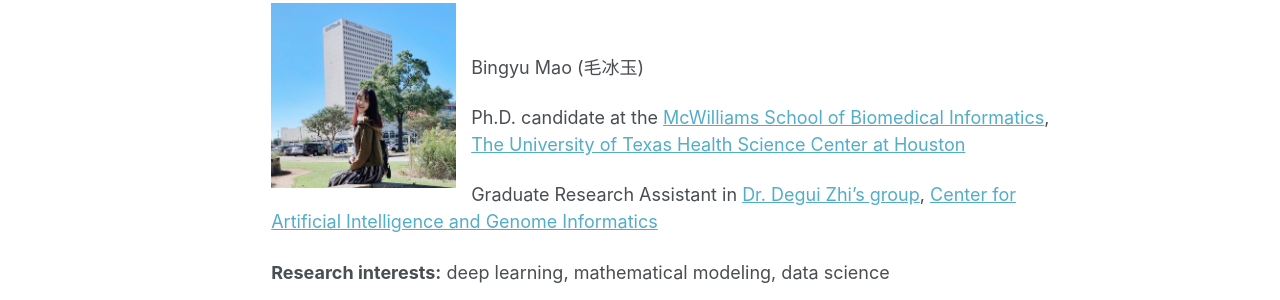
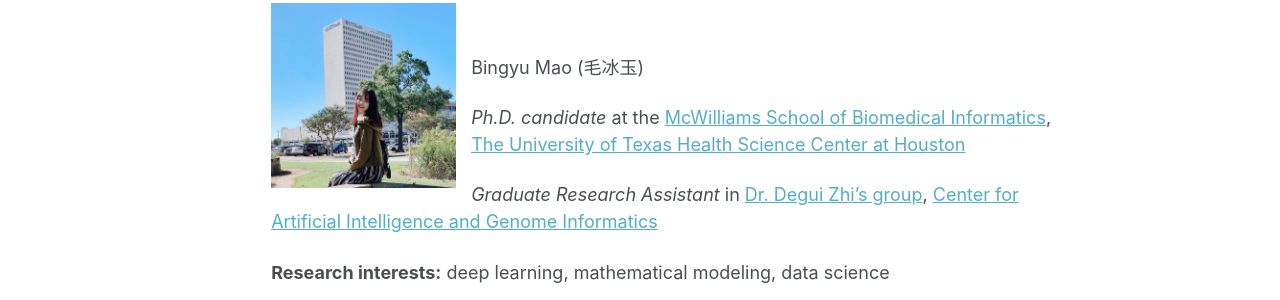
Before and after one commit to BingyuMao/BingyuMao.github.io, a Jekyll site: the page built from _pages/about.md, in a window 1280 px wide. Shown: the part 121-421 px from the top of the page. Built offline with Jekyll 4.4.1, drawn with Linux system fonts in a browser that asks for light colours.

```diff
--- a/_pages/about.md
+++ b/_pages/about.md
@@ -12,9 +12,9 @@ redirect_from:
 
 Bingyu Mao (毛冰玉)
 
-Ph.D. candidate at the [McWilliams School of Biomedical Informatics](https://sbmi.uth.edu/), [The University of Texas Health Science Center at Houston](https://www.uth.edu/)
+*Ph.D. candidate* at the [McWilliams School of Biomedical Informatics](https://sbmi.uth.edu/), [The University of Texas Health Science Center at Houston](https://www.uth.edu/)
 
-Graduate Research Assistant in [Dr. Degui Zhi's group](https://zhigroup.github.io/), [Center for Artificial Intelligence and Genome Informatics](https://sbmi.uth.edu/aigi)
+*Graduate Research Assistant* in [Dr. Degui Zhi's group](https://zhigroup.github.io/), [Center for Artificial Intelligence and Genome Informatics](https://sbmi.uth.edu/aigi)
 
 
 **Research interests:**  deep learning, mathematical modeling, data science
```
